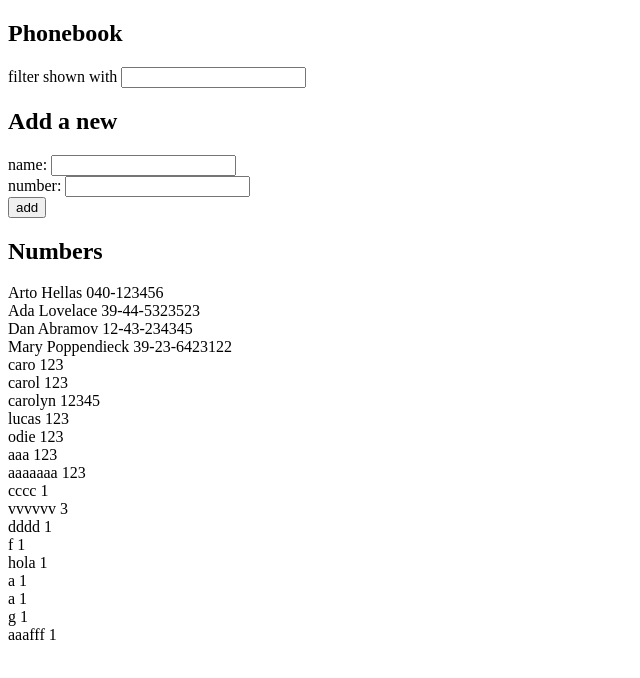
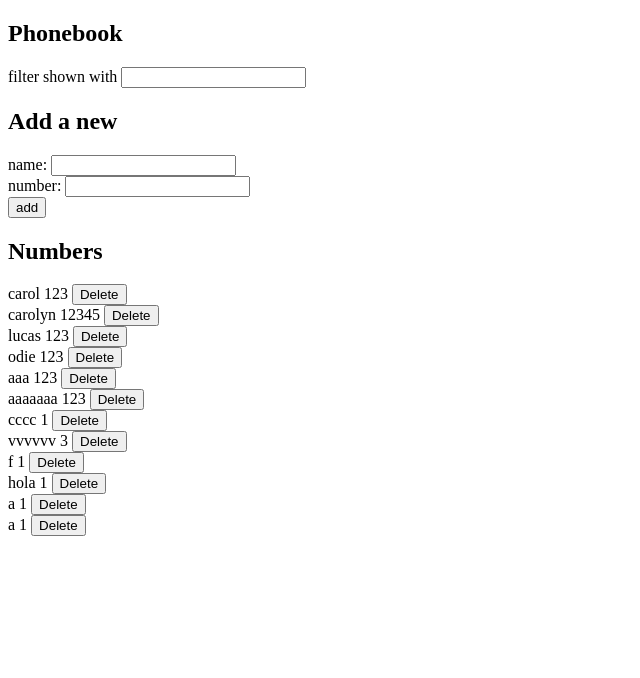
Before and after one commit to sadhu89/fullstackopen, a React (Create React App) app in the folder part2/phonebook/: page / in a window 1280 px wide. Shown: the top 678 px of the page, without its empty margins (0-640 px from the left). Built offline with nearby package versions, Linux system fonts and the light colour scheme; data requests are answered from the project's data file.

Commit message:
Remove persons

```diff
--- a/part2/phonebook/db.json
+++ b/part2/phonebook/db.json
@@ -1,30 +1,5 @@
 {
   "persons": [
-    {
-      "name": "Arto Hellas",
-      "number": "040-123456",
-      "id": 1
-    },
-    {
-      "name": "Ada Lovelace",
-      "number": "39-44-5323523",
-      "id": 2
-    },
-    {
-      "name": "Dan Abramov",
-      "number": "12-43-234345",
-      "id": 3
-    },
-    {
-      "name": "Mary Poppendieck",
-      "number": "39-23-6423122",
-      "id": 4
-    },
-    {
-      "name": "caro",
-      "number": "123",
-      "id": 5
-    },
     {
       "name": "carol",
       "number": "123",
@@ -66,11 +41,6 @@
       "id": 13
     },
     {
-      "name": "dddd",
-      "number": "1",
-      "id": 14
-    },
-    {
       "name": "f",
       "number": "1",
       "id": 15
@@ -89,16 +59,6 @@
       "name": "a",
       "number": "1",
       "id": 18
-    },
-    {
-      "name": "g",
-      "number": "1",
-      "id": 19
-    },
-    {
-      "name": "aaafff",
-      "number": "1",
-      "id": 20
     }
   ]
 }
--- a/part2/phonebook/src/App.js
+++ b/part2/phonebook/src/App.js
@@ -45,6 +45,18 @@ const App = () => {
     setFilteredPersons(persons.filter(p => p.name.toLowerCase().indexOf(event.target.value) >= 0))
   }
 
+  const handleDeletePerson = (id) => {
+    if(window.confirm("Are you sure?")){
+      personService
+        .remove(id)
+        .then(_ => {
+          let newPersons = persons.filter(person => person.id !== id)
+          setPersons(newPersons)
+          setFilteredPersons(newPersons)
+        })
+    }
+  }
+
   return (
     <div>
       <h2>Phonebook</h2>
@@ -52,7 +64,7 @@ const App = () => {
       <h2>Add a new</h2>
       <PersonForm handleClick={addPerson} handleInputChange={handleInputChange} newPerson={newPerson}/>
       <h2>Numbers</h2>
-      <Persons persons={filteredPersons}/>
+      <Persons persons={filteredPersons} handleDeletePerson={handleDeletePerson}/>
     </div>
   )
 }
--- a/part2/phonebook/src/components/Person.js
+++ b/part2/phonebook/src/components/Person.js
@@ -1,6 +1,6 @@
-const Person = ({person}) => (
+const Person = ({person, handleDeletePerson}) => (
   <>
-    <div>{person.name} {person.number}</div>
+    <div>{person.name} {person.number} <button onClick={() => handleDeletePerson(person.id)}>Delete</button></div>
   </>
 )
 
--- a/part2/phonebook/src/components/Persons.js
+++ b/part2/phonebook/src/components/Persons.js
@@ -1,8 +1,8 @@
 import Person from './Person'
 
-const Persons = ({persons}) => (
+const Persons = ({persons, handleDeletePerson}) => (
   <>
-    {persons.map(person => <Person key={person.id} person={person}/>)}
+    {persons.map(person => <Person key={person.id} person={person} handleDeletePerson={handleDeletePerson}/>)}
   </>
 )
 
--- a/part2/phonebook/src/services/Persons.js
+++ b/part2/phonebook/src/services/Persons.js
@@ -13,4 +13,9 @@ const create = (newPerson) => (
     .then(response => response.data)
 )
 
-export default { getAll, create }
+const remove = (id) => (
+  axios
+    .delete(`${baseUrl}/${id}`)
+)
+
+export default { getAll, create, remove}
```
